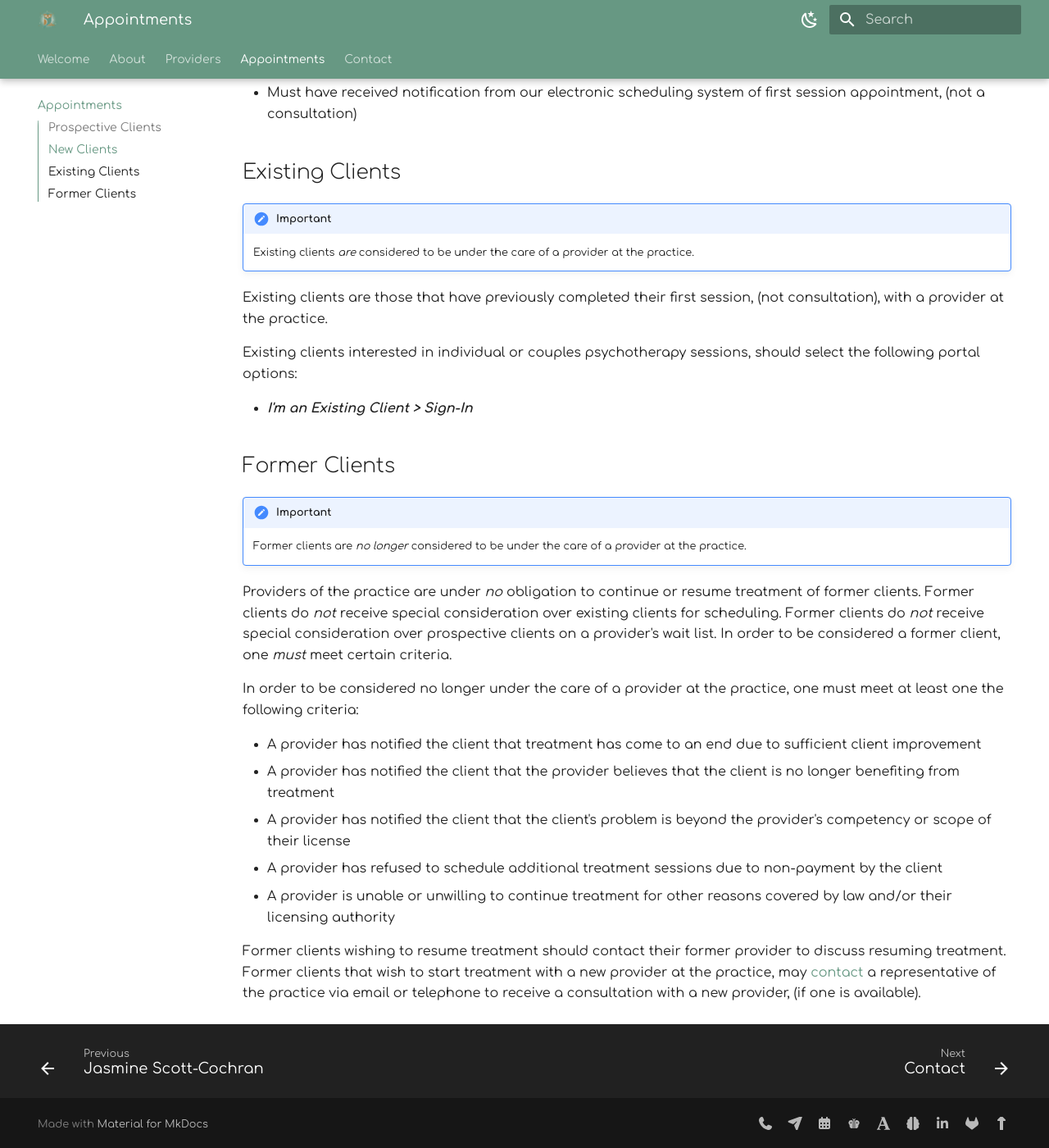
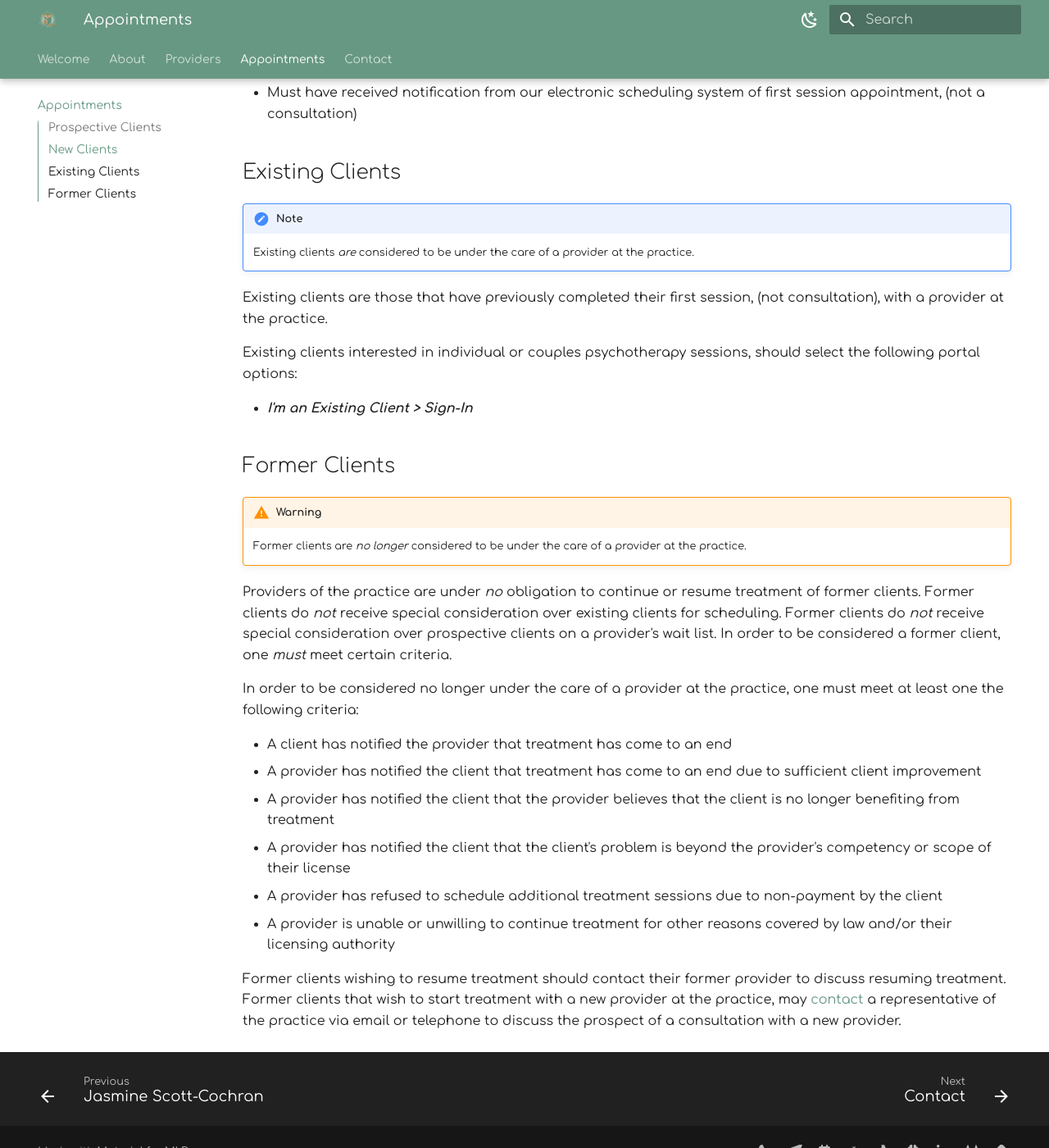
Before and after one commit to motm-therapy/website, an MkDocs documentation site: the page built from docs/appointments.md, in a window 1280 px wide and 1400 px high, scrolled down 1799 px. Shown: the whole window at 82% size. Built offline with MkDocs 1.6.1 and Material for MkDocs 9.7.7, drawn with Linux system fonts in a browser that asks for light colours; plug-ins that fetch from the network failed and are left out; some of the changed text lies outside the part shown.

Commit message:
Update admonitions on appointments page

```diff
--- a/docs/appointments.md
+++ b/docs/appointments.md
@@ -21,7 +21,7 @@ Please ensure your spam filter is not marking these as junk mail in order to rec
 
 ## Prospective Clients
 
-!!! Important
+!!! warning
 
     Prospective clients are *not* considered to be under the care of a provider at the practice.
 
@@ -29,7 +29,7 @@ Prospective clients that would like to schedule a free 15 minute consultation wi
 
 - ***I'm a New Client > Initial Consultation - No Charge (select)***
 
-!!! Note
+!!! note
 
     This option is only available on the portal when a provider at the the practice is accepting new clients.
 
@@ -41,7 +41,7 @@ so that prospective clients and providers can assess if they are the right fit f
 
 ## New Clients
 
-!!! Important
+!!! warning
 
     New clients are *not* considered to be under the care of a provider at the practice until certain criteria are met.
 
@@ -53,7 +53,7 @@ New clients interested in individual or couples psychotherapy sessions, should s
 
 After requesting an appointment via the client portal, new clients will receive an email explaining the next steps of the intake process.
 
-!!! Note
+!!! note
 
     This option is only available on the portal when a provider at the practice is accepting new clients.
 
@@ -65,7 +65,7 @@ In order to be considered under the care of a provider at the practice, new clie
 
 ## Existing Clients
 
-!!! Important
+!!! note
 
     Existing clients *are* considered to be under the care of a provider at the practice.
 
@@ -77,7 +77,7 @@ Existing clients interested in individual or couples psychotherapy sessions, sho
 
 ## Former Clients
 
-!!! Important
+!!! warning
 
     Former clients are *no longer* considered to be under the care of a provider at the practice.
 
@@ -88,10 +88,11 @@ In order to be considered a former client, one *must* meet certain criteria.
 
 In order to be considered no longer under the care of a provider at the practice, one must meet at least one the following criteria:
 
+- A client has notified the provider that treatment has come to an end
 - A provider has notified the client that treatment has come to an end due to sufficient client improvement
 - A provider has notified the client that the provider believes that the client is no longer benefiting from treatment
 - A provider has notified the client that the client's problem is beyond the provider's competency or scope of their license
 - A provider has refused to schedule additional treatment sessions due to non-payment by the client
 - A provider is unable or unwilling to continue treatment for other reasons covered by law and/or their licensing authority
 
-Former clients wishing to resume treatment should contact their former provider to discuss resuming treatment. Former clients that wish to start treatment with a new provider at the practice, may [contact](contact.md) a representative of the practice via email or telephone to receive a consultation with a new provider, (if one is available).
+Former clients wishing to resume treatment should contact their former provider to discuss resuming treatment. Former clients that wish to start treatment with a new provider at the practice, may [contact](contact.md) a representative of the practice via email or telephone to discuss the prospect of a consultation with a new provider.
```
